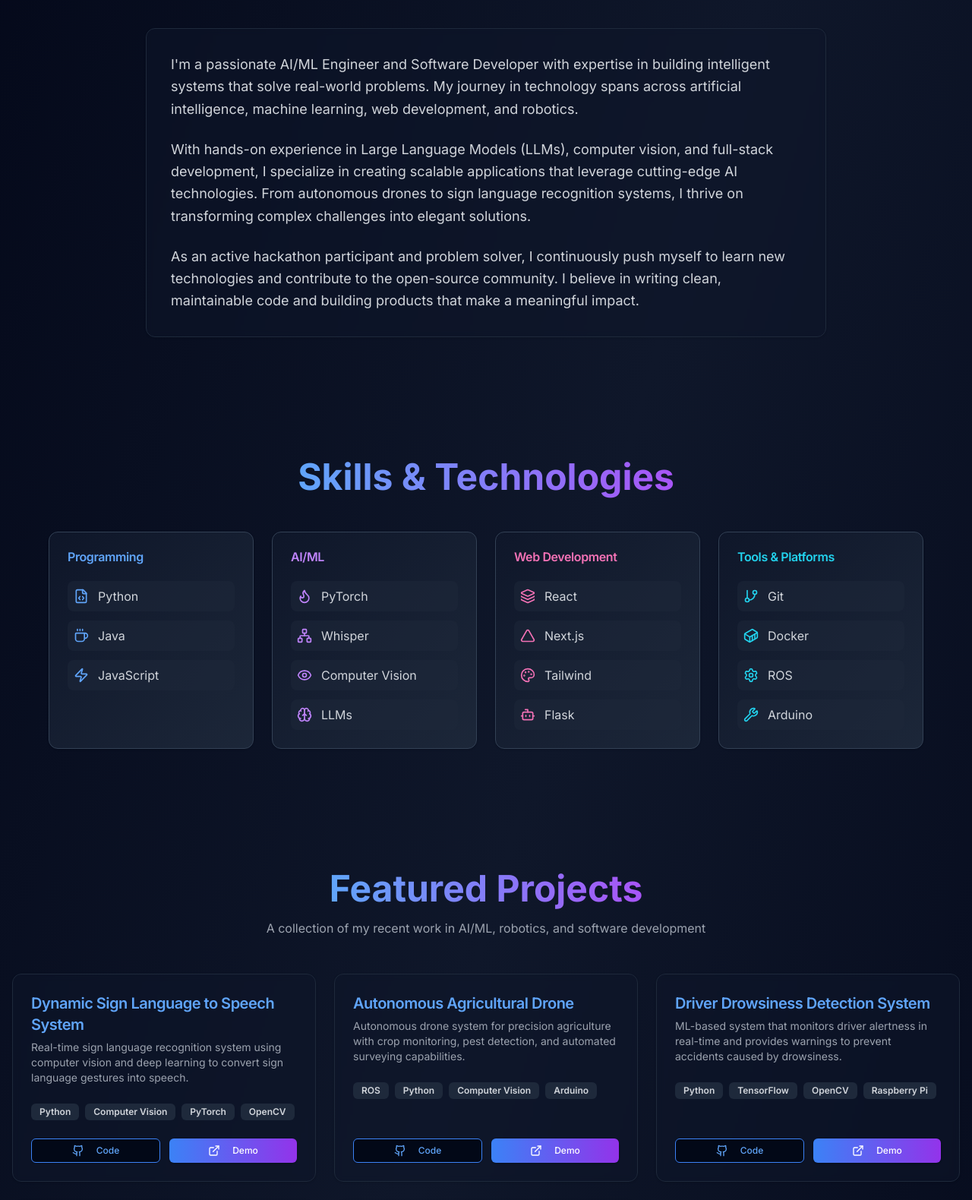
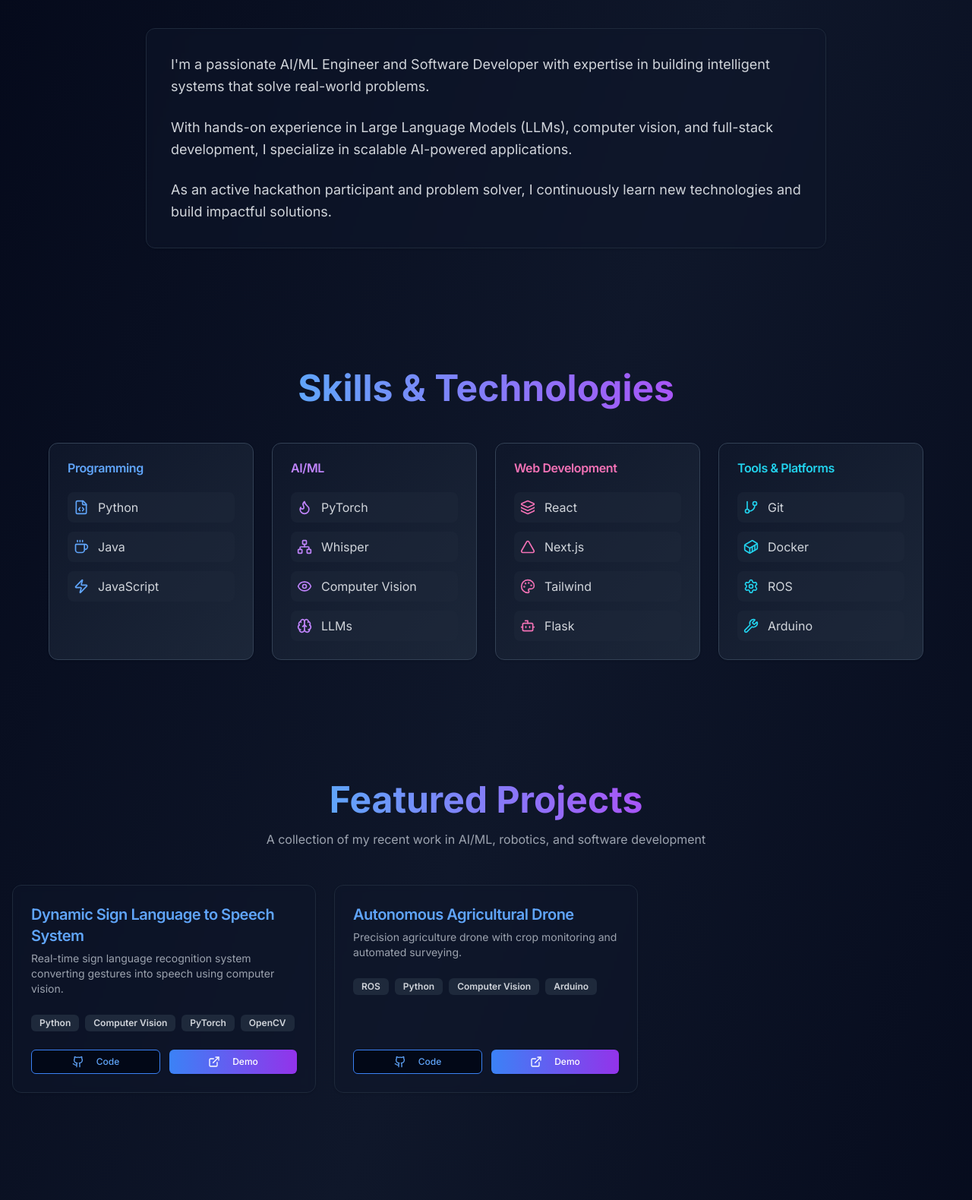
Before and after one commit to Bhaumik-99/bhaumik.senwal, a Next.js app: page / in a window 1280 px wide. Shown: the part 939-2519 px from the top of the page at 76% size. Built offline with nearby package versions, Linux system fonts and the light colour scheme.

Commit message:
Update content.js

```diff
--- a/data/content.js
+++ b/data/content.js
@@ -1,128 +1,138 @@
 // Portfolio Content Configuration
 // Update this file to change your portfolio content
 
-import { FileCode, Coffee, Zap, Brain, Network, Eye, Bot, Layers, Triangle, Palette, Flame, GitBranch, Container, Settings, Wrench, Award, Cpu, Code } from 'lucide-react'
+import {
+  FileCode,
+  Coffee,
+  Zap,
+  Brain,
+  Network,
+  Eye,
+  Bot,
+  Layers,
+  Triangle,
+  Palette,
+  Flame,
+  GitBranch,
+  Container,
+  Settings,
+  Wrench,
+  Award,
+  Cpu,
+  Code,
+} from "lucide-react";
 
 // Personal Information
 export const personalInfo = {
-  name: 'Bhaumik',
-  title: 'AI/ML Engineer & Software Developer',
-  tagline: 'Building intelligent systems and scalable applications that push the boundaries of technology',
-  email: 'bhaumiksenwal99@gmail.com',
-  heroImage: 'https://images.unsplash.com/photo-1606778303077-3780ea8d5420?crop=entropy&cs=srgb&fm=jpg&ixid=M3w4NjA2ODl8MHwxfHNlYXJjaHw0fHxuZXVyYWwlMjBuZXR3b3JrfGVufDB8fHxibHVlfDE3NzA5OTEwMzd8MA&ixlib=rb-4.1.0&q=85',
-}
+  name: "Bhaumik",
+  title: "AI/ML Engineer & Software Developer",
+  tagline:
+    "Building intelligent systems and scalable applications that push the boundaries of technology",
+  email: "bhaumiksenwal99@gmail.com",
+  heroImage:
+    "https://images.unsplash.com/photo-1606778303077-3780ea8d5420?crop=entropy&cs=srgb&fm=jpg&q=85",
+};
 
 // Social Links
 export const socialLinks = {
-  github: 'https://github.com/yourusername',
-  linkedin: 'https://linkedin.com/in/yourusername',
-  email: 'mailto:bhaumik@example.com',
-  resume: '#', // Add your resume URL here
-}
+  github: "https://github.com/yourusername",
+  linkedin: "https://linkedin.com/in/yourusername",
+
+  // Gmail web compose (desktop friendly)
+  email:
+    "https://mail.google.com/mail/?view=cm&fs=1&to=bhaumiksenwal99@gmail.com&su=Portfolio%20Contact&body=Hi%20Bhaumik,%20I%20visited%20your%20portfolio%20and%20would%20like%20to%20connect.",
+
+  resume: "#",
+};
 
 // About Me Section
 export const aboutMe = {
   paragraphs: [
-    "I'm a passionate AI/ML Engineer and Software Developer with expertise in building intelligent systems that solve real-world problems. My journey in technology spans across artificial intelligence, machine learning, web development, and robotics.",
-    "With hands-on experience in Large Language Models (LLMs), computer vision, and full-stack development, I specialize in creating scalable applications that leverage cutting-edge AI technologies. From autonomous drones to sign language recognition systems, I thrive on transforming complex challenges into elegant solutions.",
-    "As an active hackathon participant and problem solver, I continuously push myself to learn new technologies and contribute to the open-source community. I believe in writing clean, maintainable code and building products that make a meaningful impact."
-  ]
-}
+    "I'm a passionate AI/ML Engineer and Software Developer with expertise in building intelligent systems that solve real-world problems.",
+    "With hands-on experience in Large Language Models (LLMs), computer vision, and full-stack development, I specialize in scalable AI-powered applications.",
+    "As an active hackathon participant and problem solver, I continuously learn new technologies and build impactful solutions.",
+  ],
+};
 
 // Skills Section
 export const skills = {
   programming: [
-    { name: 'Python', icon: FileCode },
-    { name: 'Java', icon: Coffee },
-    { name: 'JavaScript', icon: Zap },
+    { name: "Python", icon: FileCode },
+    { name: "Java", icon: Coffee },
+    { name: "JavaScript", icon: Zap },
   ],
   aiml: [
-    { name: 'PyTorch', icon: Flame },
-    { name: 'Whisper', icon: Network },
-    { name: 'Computer Vision', icon: Eye },
-    { name: 'LLMs', icon: Brain },
+    { name: "PyTorch", icon: Flame },
+    { name: "Whisper", icon: Network },
+    { name: "Computer Vision", icon: Eye },
+    { name: "LLMs", icon: Brain },
   ],
   web: [
-    { name: 'React', icon: Layers },
-    { name: 'Next.js', icon: Triangle },
-    { name: 'Tailwind', icon: Palette },
-    { name: 'Flask', icon: Bot },
+    { name: "React", icon: Layers },
+    { name: "Next.js", icon: Triangle },
+    { name: "Tailwind", icon: Palette },
+    { name: "Flask", icon: Bot },
   ],
   tools: [
-    { name: 'Git', icon: GitBranch },
-    { name: 'Docker', icon: Container },
-    { name: 'ROS', icon: Settings },
-    { name: 'Arduino', icon: Wrench },
+    { name: "Git", icon: GitBranch },
+    { name: "Docker", icon: Container },
+    { name: "ROS", icon: Settings },
+    { name: "Arduino", icon: Wrench },
   ],
-}
+};
 
 // Projects Section
 export const projects = [
   {
-    title: 'Dynamic Sign Language to Speech System',
-    description: 'Real-time sign language recognition system using computer vision and deep learning to convert sign language gestures into speech.',
-    tags: ['Python', 'Computer Vision', 'PyTorch', 'OpenCV'],
-    github: 'https://github.com/yourusername/sign-language-project',
-    demo: '#',
+    title: "Dynamic Sign Language to Speech System",
+    description:
+      "Real-time sign language recognition system converting gestures into speech using computer vision.",
+    tags: ["Python", "Computer Vision", "PyTorch", "OpenCV"],
+    github: "https://github.com/yourusername/sign-language-project",
+    demo: "#",
   },
   {
-    title: 'Autonomous Agricultural Drone',
-    description: 'Autonomous drone system for precision agriculture with crop monitoring, pest detection, and automated surveying capabilities.',
-    tags: ['ROS', 'Python', 'Computer Vision', 'Arduino'],
-    github: 'https://github.com/yourusername/agri-drone',
-    demo: '#',
+    title: "Autonomous Agricultural Drone",
+    description:
+      "Precision agriculture drone with crop monitoring and automated surveying.",
+    tags: ["ROS", "Python", "Computer Vision", "Arduino"],
+    github: "https://github.com/yourusername/agri-drone",
+    demo: "#",
   },
-  {
-    title: 'Driver Drowsiness Detection System',
-    description: 'ML-based system that monitors driver alertness in real-time and provides warnings to prevent accidents caused by drowsiness.',
-    tags: ['Python', 'TensorFlow', 'OpenCV', 'Raspberry Pi'],
-    github: 'https://github.com/yourusername/drowsiness-detection',
-    demo: '#',
-  },
-  {
-    title: 'AI Music Recommendation Agent',
-    description: 'Intelligent music recommendation system using LLMs and collaborative filtering to provide personalized music suggestions.',
-    tags: ['Python', 'LLMs', 'Flask', 'React'],
-    github: 'https://github.com/yourusername/music-agent',
-    demo: '#',
-  },
-  {
-    title: 'ML Dashboard (Streamlit)',
-    description: 'Interactive dashboard for machine learning model training, evaluation, and visualization with real-time metrics.',
-    tags: ['Python', 'Streamlit', 'Pandas', 'Scikit-learn'],
-    github: 'https://github.com/yourusername/ml-dashboard',
-    demo: '#',
-  },
-]
+];
 
-// Experience & Achievements
+// Achievements
 export const achievements = [
   {
     icon: Award,
-    title: 'Hackathon Enthusiast',
-    description: 'Participated in multiple national-level hackathons, developing innovative solutions under tight deadlines.',
+    title: "Hackathon Enthusiast",
+    description:
+      "Participated in multiple national-level hackathons solving real-world problems.",
   },
   {
     icon: Cpu,
-    title: 'AI/ML Development',
-    description: 'Built production-ready AI/ML solutions focusing on computer vision, NLP, and robotics applications.',
+    title: "AI/ML Development",
+    description:
+      "Built production-ready AI/ML solutions across computer vision and NLP.",
   },
   {
     icon: Code,
-    title: 'Open Source Contributor',
-    description: 'Active contributor to open-source projects in the AI/ML and web development communities.',
+    title: "Open Source Contributor",
+    description: "Active contributor to open-source AI and web projects.",
   },
-]
+];
 
 // Contact Section
 export const contactInfo = {
-  heading: 'Get In Touch',
-  subheading: "I'm always open to discussing new projects, creative ideas, or opportunities to be part of your vision.",
-  email: 'bhaumik@example.com',
-}
+  heading: "Get In Touch",
+  subheading:
+    "I'm always open to discussing projects, ideas, or opportunities.",
+  email: "bhaumiksenwal99@gmail.com",
+};
 
 // Footer
 export const footer = {
-  copyright: '2024 Bhaumik. Built with Next.js, Tailwind CSS, and Framer Motion.',
-  tagline: 'Designed & Developed with 💙 by Bhaumik',
-}
+  copyright:
+    "2024 Bhaumik. Built with Next.js, Tailwind CSS, and Framer Motion.",
+  tagline: "Designed & Developed with 💙 by Bhaumik",
+};
```
